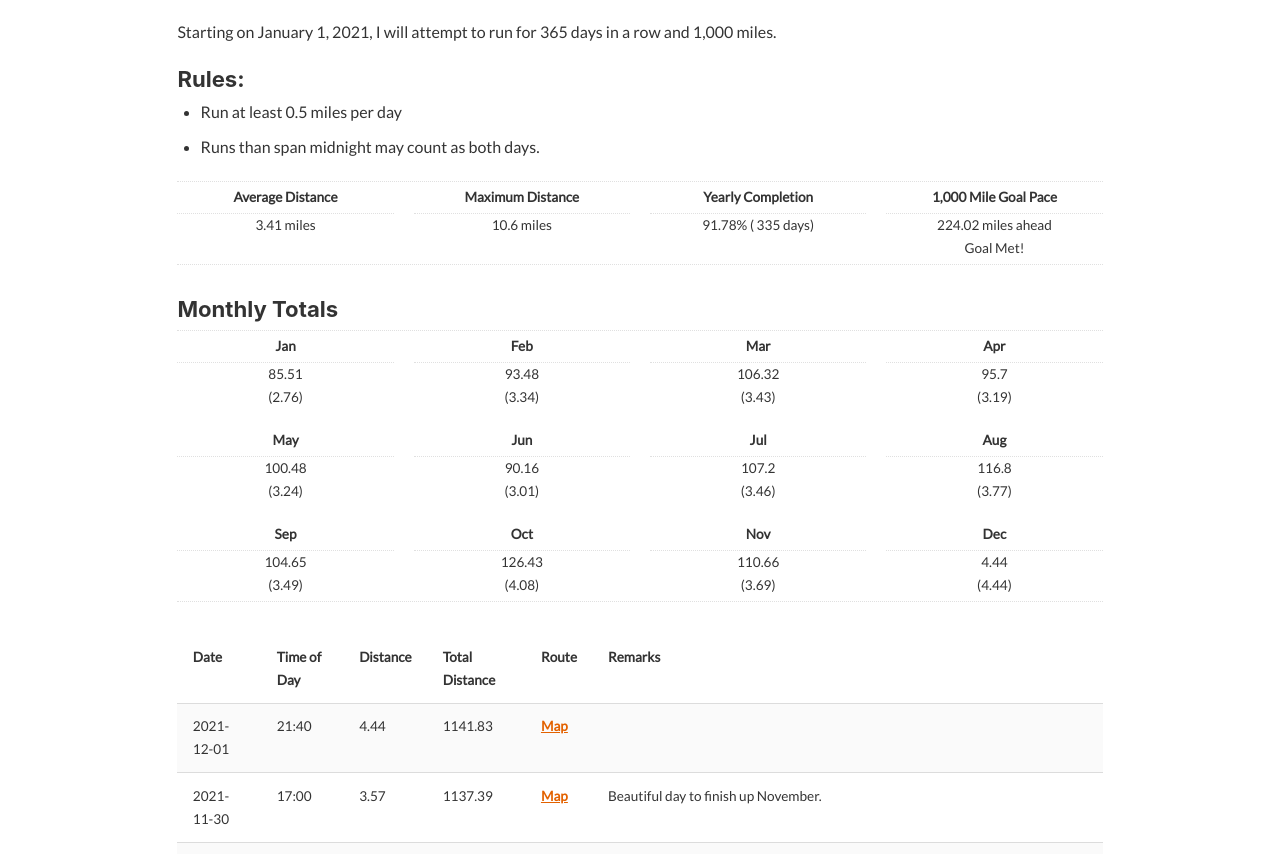
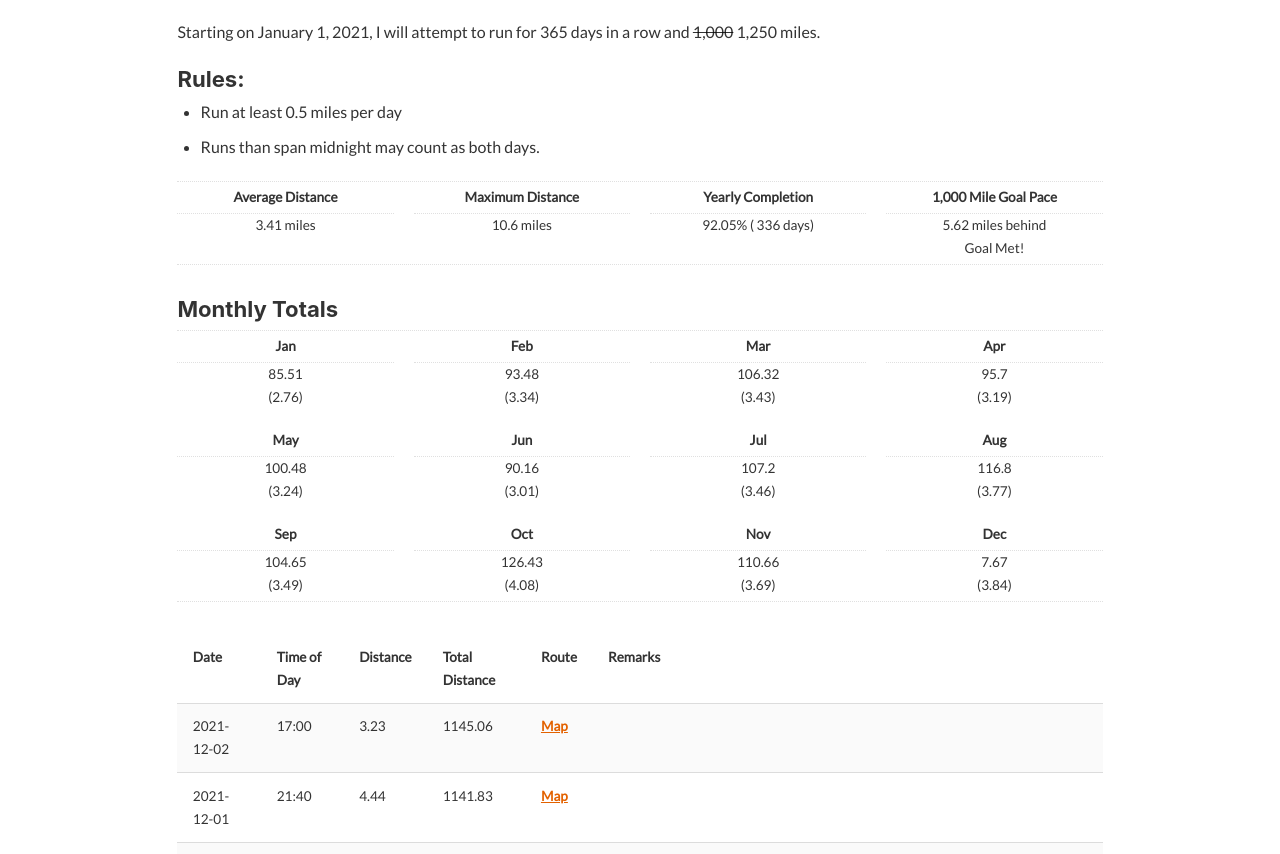
Before and after one commit to philbirnie/phil365, a Gatsby site: page / in a window 1280 px wide. Shown: the part 89-943 px from the top of the page. Built offline with nearby package versions, Linux system fonts and the light colour scheme; Gatsby itself is replaced by a stand-in of ours.

Commit message:
Update goal to 1250, 12/2

```diff
--- a/src/components/stats.js
+++ b/src/components/stats.js
@@ -12,11 +12,11 @@ const Stats = () => {
 
 	const max = Math.max.apply( Math, runData.map( day => parseFloat( day.distance ) ) );
 
-	const ThousandDifferential = ( ( 1000 / 365 ) * totalDays ) - totalMiles;
+	const ThousandDifferential = ( ( 1250 / 365 ) * totalDays ) - totalMiles;
 
 	const ThousandDifferentialLabel = ThousandDifferential > 0 ? 'behind' : 'ahead';
 
-	let GoalMetLabel = `${RoundFloat((1000 - totalMiles) / (365 - totalDays))} mi. per day required`;
+	let GoalMetLabel = `${RoundFloat((1250 - totalMiles) / (365 - totalDays))} mi. per day required`;
 
 	if(totalMiles > 1000) {
 		GoalMetLabel = 'Goal Met!';
--- a/src/data/run-data.json
+++ b/src/data/run-data.json
@@ -2084,5 +2084,11 @@
     "time": "21:40",
     "distance": 4.44,
     "map": "https://onthegomap.com/s/s5sqle9l"
+  },
+  {
+    "date": "2021-12-02",
+    "time": "17:00",
+    "distance": 3.23,
+    "map": "https://onthegomap.com/s/calf49u4"
   }
 ]
--- a/src/pages/index.js
+++ b/src/pages/index.js
@@ -9,7 +9,7 @@
 const IndexPage = () => (
     <Layout>
         <SEO title="Phil Birnie runs for 365 Days in a Row" />
-        <p>Starting on January 1, 2021, I will attempt to run for 365 days in a row and 1,000 miles.</p>
+        <p>Starting on January 1, 2021, I will attempt to run for 365 days in a row and <s>1,000</s> 1,250 miles.</p>
         <h3>Rules:</h3>
         <ul>
             <li>Run at least 0.5 miles per day</li>
```
